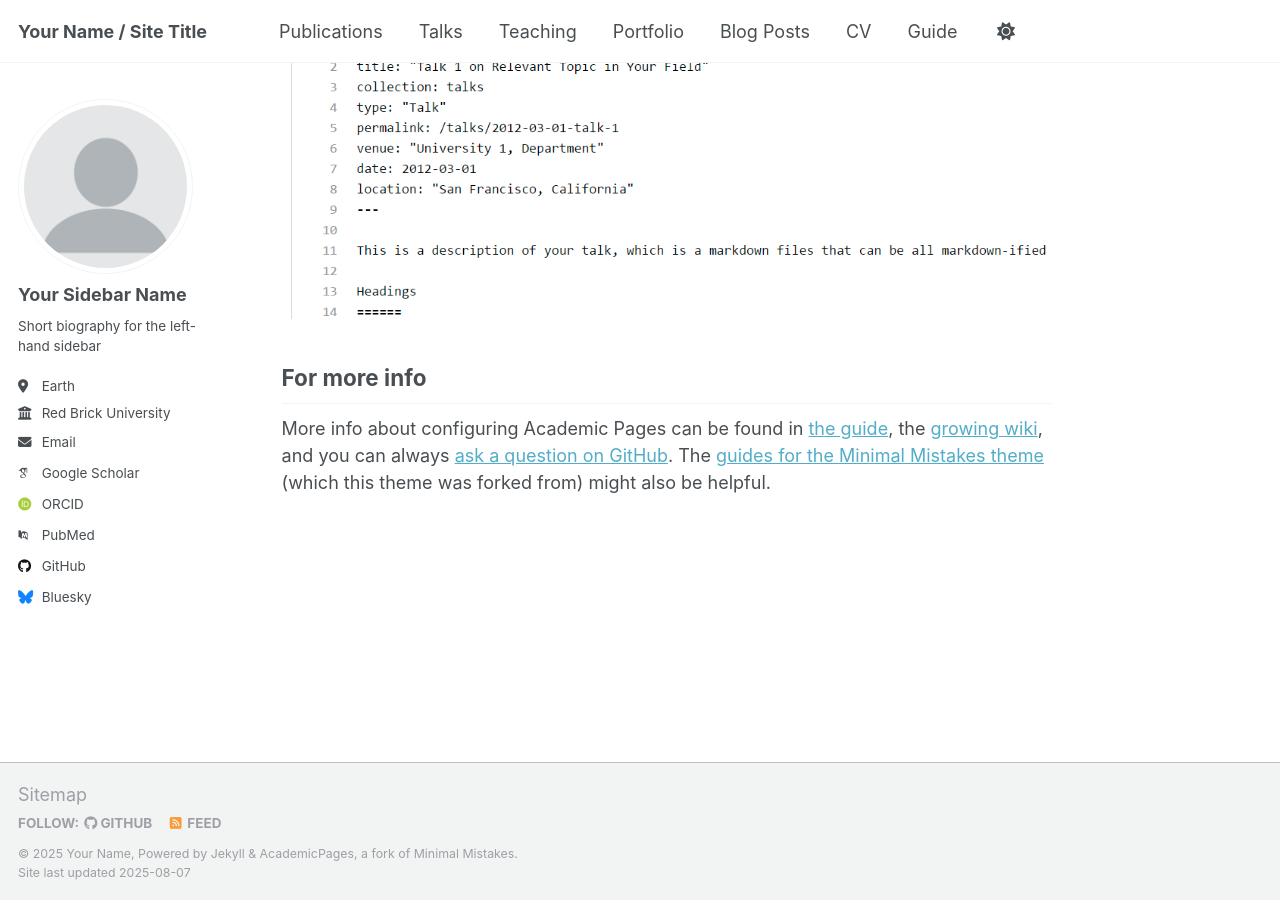
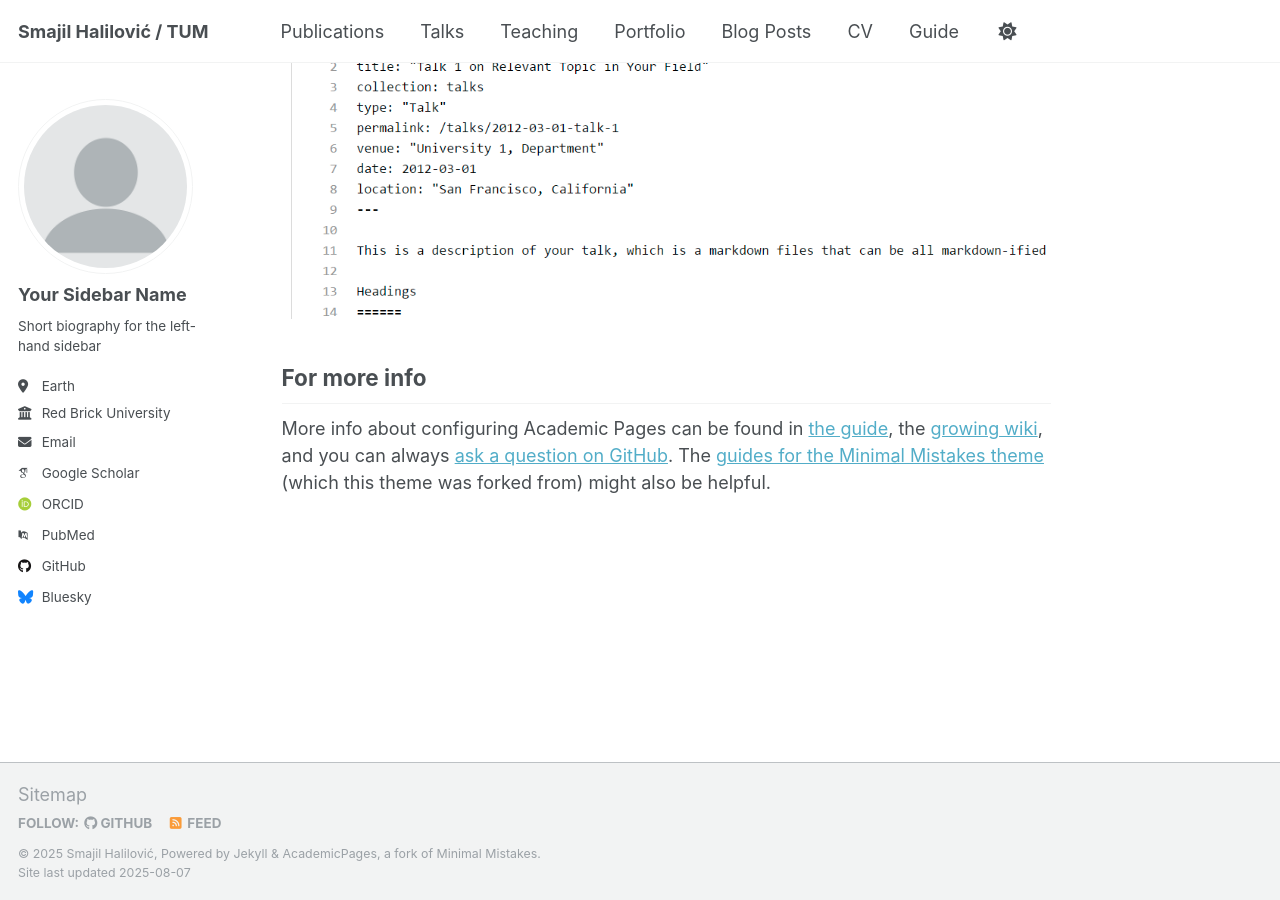
Before and after one commit to SHalilovic/shalilovic.github.io, a Jekyll site: the page built from _pages/about.md, in a window 1280 px wide and 900 px high, scrolled down 2880 px. Built offline with Jekyll 4.4.1, drawn with Linux system fonts in a browser that asks for light colours; some web fonts are replaced; a script that is not in the unit is left out.

Commit message:
Update _config.yml
test 1

```diff
--- a/_config.yml
+++ b/_config.yml
@@ -9,9 +9,9 @@
 # Basic Site Settings
 locale                   : "en-US"
 site_theme               : "default"
-title                    : "Your Name / Site Title"
+title                    : "Smajil Halilović / TUM"
 title_separator          : "-"
-name                     : &name "Your Name"
+name                     : &name "Smajil Halilović"
 description              : &description "personal description"
 url                      : https://academicpages.github.io # the base hostname & protocol for your site e.g. "https://[your GitHub username].github.io" or if you already have some other page hosted on Github then use "https://[your GitHub username].github.io/[Your Repo Name]"
 baseurl                  : "" # the subpath of your site, e.g. "/blog"
```
